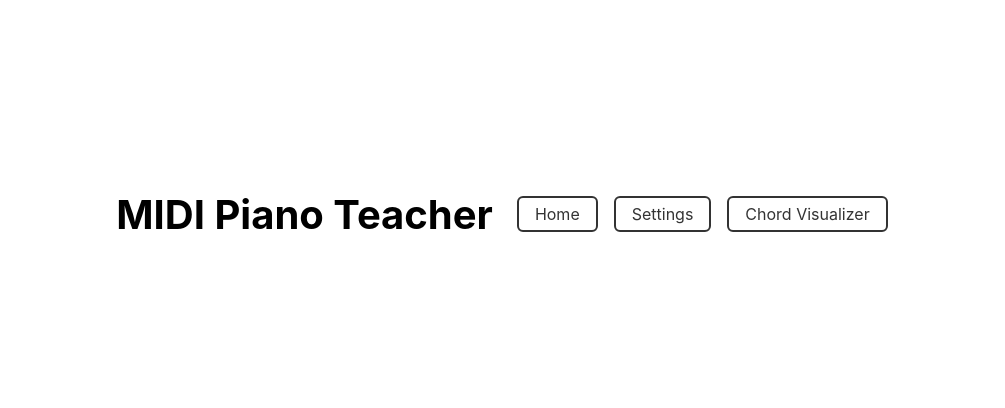
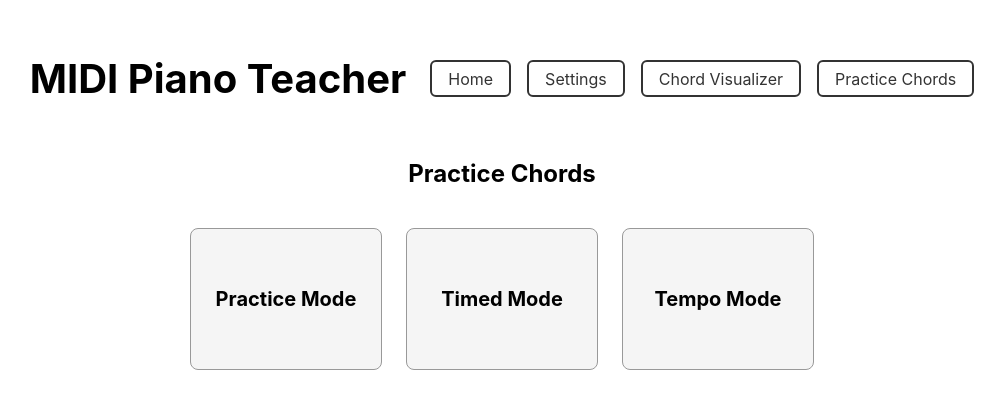
Before and after one commit to mjosephs1/midi-piano-teacher-web, a React (Create React App) app: page /practice-chords in a window 1280 px wide. Shown: the part 210-618 px from the top of the page, without its empty margins (138-1143 px from the left). Built offline with nearby package versions, Linux system fonts and the light colour scheme.

Commit message:
Add scaffolding for a new Practice page with several different modes

```diff
--- a/src/App.tsx
+++ b/src/App.tsx
@@ -5,6 +5,7 @@ import { Routes, Route, Link } from 'react-router-dom';
 import { Home } from './Home';
 import { Settings, KEYBOARD_SIZES } from './Settings';
 import { ChordVisualizer } from './ChordVisualizer';
+import { PracticeChords } from './PracticeChords';
 
 const STORAGE_KEY = 'midiPianoNumKeys';
 
@@ -42,6 +43,7 @@ const App: FC = () => {
           <Link to="/">Home</Link>
           <Link to="/settings">Settings</Link>
           <Link to="/chord-visualizer">Chord Visualizer</Link>
+          <Link to="/practice-chords">Practice Chords</Link>
         </nav>
       </header>
 
@@ -63,6 +65,7 @@ const App: FC = () => {
             <ChordVisualizer/>
           }
         />
+        <Route path="/practice-chords" element={<PracticeChords />} />
       </Routes>
     </div>
   );
--- /dev/null
+++ b/src/PracticeChords.css
@@ -0,0 +1,56 @@
+.practice-chords-page {
+  padding: 20px;
+}
+
+.practice-mode-buttons {
+  display: flex;
+  flex-direction: row;
+  gap: 24px;
+  margin-top: 40px;
+}
+
+.practice-mode-btn {
+  position: relative;
+  width: 150px;
+  height: 100px;
+  padding: 20px;
+  border: 1px solid #999;
+  background-color: #f5f5f5;
+  border-radius: 8px;
+  text-align: center;
+  text-decoration: none;
+  color: inherit;
+  display: flex;
+  flex-direction: column;
+  align-items: center;
+  justify-content: center;
+  transition: all 0.2s;
+  overflow: hidden;
+}
+
+.btn-title {
+  font-size: 20px;
+  font-weight: bold;
+}
+
+.btn-description {
+  position: absolute;
+  top: 0;
+  left: 0;
+  right: 0;
+  bottom: 0;
+  background-color: rgba(0, 0, 0, 0.7);
+  color: white;
+  display: flex;
+  align-items: center;
+  justify-content: center;
+  padding: 20px;
+  text-align: center;
+  font-size: 14px;
+  opacity: 0;
+  transition: opacity 0.2s;
+}
+
+.practice-mode-btn:hover .btn-description {
+  opacity: 1;
+}
--- /dev/null
+++ b/src/PracticeChords.tsx
@@ -0,0 +1,23 @@
+import { FC } from 'react';
+import { Link } from 'react-router-dom';
+import './PracticeChords.css';
+
+export const PracticeChords: FC = () => (
+  <div className="practice-chords-page">
+    <h2>Practice Chords</h2>
+    <div className="practice-mode-buttons">
+      <Link to="/practice-chords/practice" className="practice-mode-btn">
+        <div className="btn-title">Practice Mode</div>
+        <div className="btn-description">Placeholder description for practice mode</div>
+      </Link>
+      <Link to="/practice-chords/timed" className="practice-mode-btn">
+        <div className="btn-title">Timed Mode</div>
+        <div className="btn-description">Placeholder description for timed mode</div>
+      </Link>
+      <Link to="/practice-chords/tempo" className="practice-mode-btn">
+        <div className="btn-title">Tempo Mode</div>
+        <div className="btn-description">Placeholder description for tempo mode</div>
+      </Link>
+    </div>
+  </div>
+);
```
Also changed, not shown: 1 other file (tests, documents, lock files or other folders).
